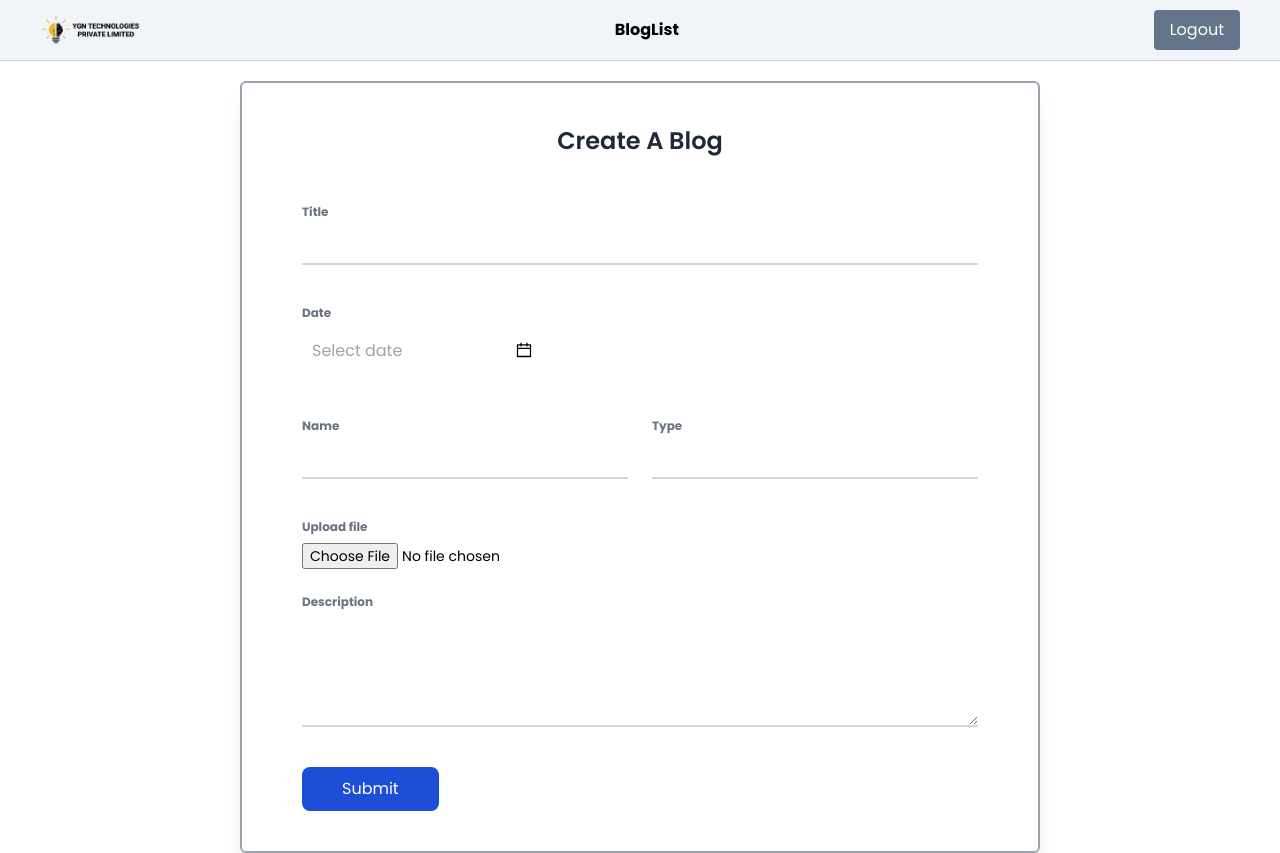
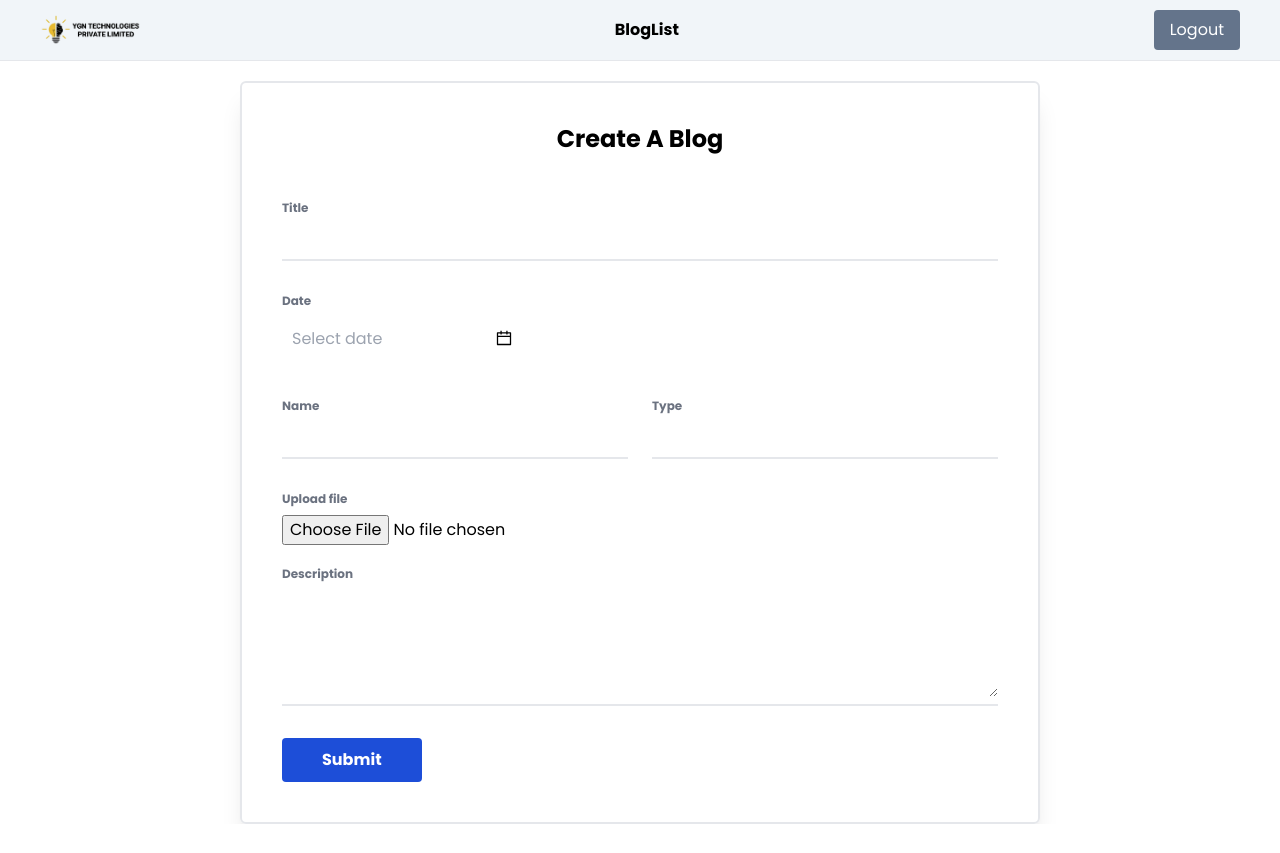
Before and after one commit to ygntechnologies/ygn-admin, a React (Create React App) app: page / in a window 1280 px wide. After the commit the page ends 824 px from the top, so only its background shows below. Built offline with nearby package versions, Linux system fonts and the light colour scheme; sample sign-in values are in the browser's storage.

Commit message:
Update Home.jsx

```diff
--- a/src/homepage/Home.jsx
+++ b/src/homepage/Home.jsx
@@ -6,7 +6,7 @@ import { DatePicker } from "antd";
 import dayjs from "dayjs";
 
 const Home = () => {
-  const [base64Image, setBase64Image] = useState(null); // This holds the Cloud URL or Base64 for preview
+  const [base64Image, setBase64Image] = useState(null);
   const [errorMsg, setErrorMsg] = useState(null);
   const [isImageProcessing, setIsImageProcessing] = useState(false);
 
@@ -23,14 +23,12 @@ const Home = () => {
   const navigate = useNavigate();
   const { id } = useParams();
 
-  // 1. Fetch Blog Data for Editing
   const getDataById = async () => {
     try {
       setErrorMsg(null);
       const response = await fetch(`${baseURL}/get-blog-details?_id=${id}`);
       if (!response.ok) throw new Error("Failed to fetch data");
       const responseData = await response.json();
-
       const data = responseData?.data || {};
 
       setFormData({
@@ -42,83 +40,62 @@ const Home = () => {
         date: data.date || "",
       });
 
-      // Show existing image (Base64 or URL) in preview
-      if (data.image) {
-        setBase64Image(data.image);
-      }
+      // Show existing image (Base64 or Cloud URL)
+      if (data.image) setBase64Image(data.image);
     } catch (error) {
-      setErrorMsg("Failed to fetch blog details.");
       console.error(error);
     }
   };
 
   useEffect(() => {
-    if (id) {
-      getDataById();
-    } else {
-      setFormData({ title: "", name: "", type: "", description: "", image: "", date: "" });
-      setBase64Image(null);
-    }
+    if (id) getDataById();
   }, [id]);
 
   useEffect(() => {
-    if (isLoggedIn !== "true") {
-      navigate("/login");
-    }
+    if (isLoggedIn !== "true") navigate("/login");
   }, [isLoggedIn, navigate]);
 
-  // 2. ✅ Direct Cloudinary Upload Logic
+  // ✅ Fix 1: Cloudinary Upload - Reduces payload size from MBs to Bytes
   const handleImageChange = async (event) => {
     const file = event.target.files[0];
     if (!file) return;
 
+    setIsImageProcessing(true);
     setErrorMsg(null);
-    setIsImageProcessing(true);
 
-    // Prepare Cloudinary Payload
     const data = new FormData();
     data.append("file", file);
     data.append("upload_preset", "ygntechnologies"); //
     data.append("cloud_name", "dovwuouwx");          //
-    data.append("folder", "ygntechnologies.com");
+    data.append("folder", "ygntechnologies.com");    //
 
     try {
-      // POST directly to Cloudinary
       const resp = await fetch(`https://api.cloudinary.com/v1_1/dovwuouwx/image/upload`, {
         method: "POST",
         body: data,
       });
-
       const fileData = await resp.json();
 
       if (fileData.secure_url) {
         const imageUrl = fileData.secure_url;
-        // Update preview UI
         setBase64Image(imageUrl);
-        // ✅ Update formData with the URL instead of heavy Base64
-        setFormData((prev) => ({
-          ...prev,
-          image: imageUrl
-        }));
+        setFormData((prev) => ({ ...prev, image: imageUrl }));
       } else {
-        throw new Error("Cloudinary upload failed");
+        throw new Error("Cloudinary rejected upload");
       }
     } catch (err) {
-      console.error("Cloudinary Error:", err);
-      setErrorMsg("Image upload failed. Check your Cloudinary settings.");
+      setErrorMsg("Image upload failed. Try a smaller file.");
     } finally {
       setIsImageProcessing(false);
     }
   };
 
   const handleChange = (e) => {
-    const { name, value } = e.target;
-    setFormData((prev) => ({
-      ...prev,
-      [name]: value,
-    }));
+    setFormData({ ...formData, [e.target.name]: e.target.value });
   };
 
+  // ✅ Fix 2: DatePicker White Screen Crash
+  // We use dayjs to ensure the value is always a valid object for Ant Design
   const handleDateChange = (date, dateString) => {
     setFormData((prev) => ({
       ...prev,
@@ -126,95 +103,90 @@ const Home = () => {
     }));
   };
 
-  // 3. Submit Final Data to your Backend
   const handleSubmit = (e) => {
     e.preventDefault();
     setErrorMsg(null);
 
     if (isImageProcessing) {
-      setErrorMsg("Please wait: image is still uploading to cloud.");
+      setErrorMsg("Please wait for image upload to finish.");
       return;
     }
 
-    const url = id ? `${baseURL}/edit-blog/${id}` : `${baseURL}/create-blog`;
-
-    fetch(url, {
+    // Since we can't fix CORS on the backend, we use standard POST
+    // Cloudinary URL makes this payload very small
+    fetch(id ? `${baseURL}/edit-blog/${id}` : `${baseURL}/create-blog`, {
       method: "POST",
       headers: { "Content-Type": "application/json" },
       body: JSON.stringify(formData),
     })
-      .then((response) => {
-        if (!response.ok) throw new Error("Server failed to save the blog.");
-        return response.json();
-      })
-      .then(() => {
+      .then((res) => {
+        if (!res.ok) throw new Error();
         navigate("/blog-list");
       })
-      .catch((error) => {
-        console.error("Fetch error:", error);
-        setErrorMsg("Failed to save data. Payload might be too large or server down.");
+      .catch((err) => {
+        //
+        setErrorMsg("Network Error: Backend may be blocking this request (CORS).");
       });
   };
 
   return (
     <>
-      <div className="flex relative justify-between py-[10px] items-center px-[40px] bg-slate-100 border-b border-slate-300 mb-5">
+      {/* Header */}
+      <div className="flex justify-between py-[10px] items-center px-[40px] bg-slate-100 border-b mb-5">
         <img src={ygn_logo} alt="YGN" className="mix-blend-multiply w-[100px]" />
         <div onClick={() => navigate("/blog-list")} className="cursor-pointer font-bold">BlogList</div>
-        <div onClick={() => { localStorage.removeItem("isLoggedIn"); window.location.reload(); }} className="px-4 py-2 bg-slate-500 text-white rounded cursor-pointer">Logout</div>
+        <div onClick={() => { localStorage.clear(); window.location.reload(); }} className="px-4 py-2 bg-slate-500 text-white rounded cursor-pointer">Logout</div>
       </div>
 
-      <form className="shadow-xl max-w-[800px] w-full mx-auto px-[60px] py-[40px] border-[2px] border-gray-400 rounded-md" onSubmit={handleSubmit}>
-        <h1 className="text-[24px] text-center pb-10 font-semibold text-gray-800">
-          {id ? "Update Blog" : "Create A Blog"}
-        </h1>
+      <form className="shadow-xl max-w-[800px] mx-auto px-10 py-10 border-2 rounded-md" onSubmit={handleSubmit}>
+        <h1 className="text-2xl text-center pb-10 font-bold">{id ? "Update Blog" : "Create A Blog"}</h1>
 
-        <div className="relative z-0 w-full mb-10 group border-b-2 border-gray-300">
+        <div className="mb-8 border-b-2">
           <label className="text-xs text-gray-500 font-bold">Title</label>
-          <input type="text" name="title" className="block w-full py-2 outline-none" onChange={handleChange} required value={formData.title} />
+          <input name="title" value={formData.title} onChange={handleChange} className="w-full py-2 outline-none" required />
         </div>
 
-        <div className="relative max-w-sm mb-10">
+        {/* ✅ Date Picker Fix - Using dayjs and value binding */}
+        <div className="mb-8">
           <label className="text-xs text-gray-500 font-bold block mb-2">Date</label>
           <DatePicker
             className="w-full p-2.5"
-            placeholder="Select date"
             value={formData.date ? dayjs(formData.date) : null}
             onChange={handleDateChange}
           />
-          {formData.date && <div className="text-xs text-gray-400 mt-2">Saved: {formData.date}</div>}
+          {formData.date && <p className="text-xs text-gray-400 mt-1">Saved: {formData.date}</p>}
         </div>
 
-        <div className="grid md:grid-cols-2 md:gap-6 mb-10">
-          <div className="border-b-2 border-gray-300">
+        <div className="grid grid-cols-2 gap-6 mb-8">
+          <div className="border-b-2">
             <label className="text-xs text-gray-500 font-bold">Name</label>
-            <input type="text" name="name" className="w-full py-2 outline-none" onChange={handleChange} required value={formData.name} />
+            <input name="name" value={formData.name} onChange={handleChange} className="w-full py-2 outline-none" required />
           </div>
-          <div className="border-b-2 border-gray-300">
+          <div className="border-b-2">
             <label className="text-xs text-gray-500 font-bold">Type</label>
-            <input type="text" name="type" className="w-full py-2 outline-none" onChange={handleChange} required value={formData.type} />
+            <input name="type" value={formData.type} onChange={handleChange} className="w-full py-2 outline-none" required />
           </div>
         </div>
 
-        <div className="mb-5">
+        {/* ✅ Upload Section */}
+        <div className="mb-4">
           <label className="text-xs text-gray-500 font-bold block mb-2">Upload file</label>
-          <input type="file" accept="image/*" onChange={handleImageChange} className="text-sm" />
-          {isImageProcessing && <div className="text-blue-600 text-xs mt-1 font-bold italic">Uploading to Cloudinary...</div>}
+          <input type="file" accept="image/*" onChange={handleImageChange} disabled={isImageProcessing} />
+          {isImageProcessing && <p className="text-blue-600 text-xs font-bold mt-1">Uploading to Cloud...</p>}
         </div>
 
-        {/* ✅ WORKING IMAGE PREVIEW (Shows Cloud URL or Base64) */}
         {base64Image && (
           <div className="mb-8 border p-1 inline-block bg-white shadow-sm">
-            <img src={base64Image} alt="Preview" className="h-[100px] w-auto rounded" style={{ objectFit: "cover" }} />
+            <img src={base64Image} alt="Preview" className="h-[80px] w-auto rounded" style={{ objectFit: "cover" }} />
           </div>
         )}
 
-        <div className="relative z-0 w-full mb-10 group border-b-2 border-gray-300">
+        <div className="mb-8 border-b-2">
           <label className="text-xs text-gray-500 font-bold">Description</label>
-          <textarea name="description" rows="4" value={formData.description} onChange={handleChange} className="block w-full py-2 outline-none" required />
+          <textarea name="description" rows="4" value={formData.description} onChange={handleChange} className="w-full py-2 outline-none" required />
         </div>
 
-        <button type="submit" disabled={isImageProcessing} className="bg-blue-700 text-white px-10 py-2.5 rounded-lg hover:bg-blue-800 disabled:opacity-50">
+        <button type="submit" disabled={isImageProcessing} className="bg-blue-700 text-white px-10 py-2.5 rounded font-bold hover:bg-blue-800 disabled:opacity-50">
           {id ? "Update" : "Submit"}
         </button>
 
```
